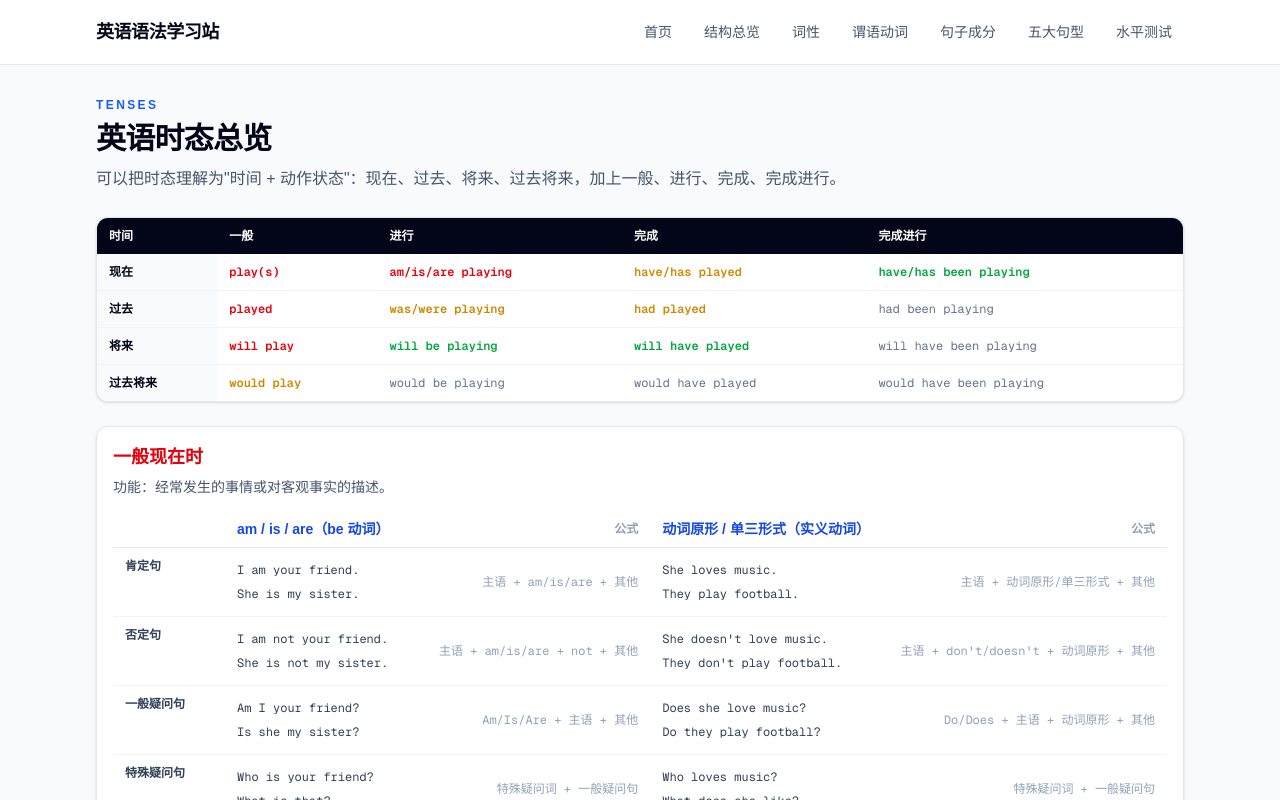
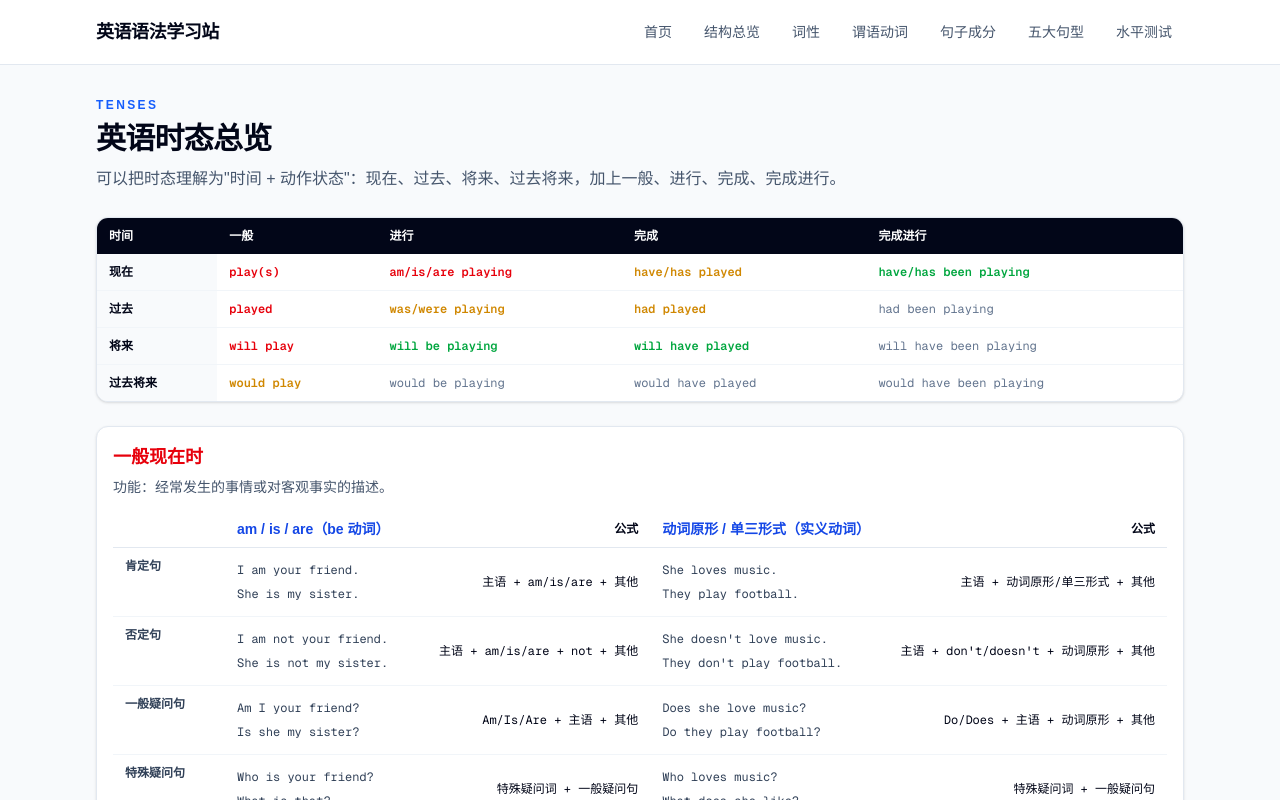
Before and after one commit to Jet-zz/EnglishGrammarSite, a Next.js app: page /grammar/tenses in a window 1280 px wide. Shown: the top 800 px of the page. Built offline with nearby package versions, Linux system fonts and the light colour scheme.

Commit message:
公式及公式栏字体改为黑色

```diff
--- a/src/app/grammar/tenses/page.tsx
+++ b/src/app/grammar/tenses/page.tsx
@@ -79,7 +79,7 @@ export default function TensesPage() {
                           <th key={col.label} className="px-3 py-2 whitespace-nowrap">
                             <div className="flex items-center justify-between gap-4">
                               <span className="text-sm font-bold text-blue-700">{col.label}</span>
-                              <span className="text-xs text-slate-400">公式</span>
+                              <span className="text-xs text-slate-950">公式</span>
                             </div>
                           </th>
                         ))}
@@ -99,7 +99,7 @@ export default function TensesPage() {
                                     <span key={ei} className="block">{ex}</span>
                                   ))}
                                 </div>
-                                <div className="shrink-0 font-mono text-xs leading-6 text-slate-400 whitespace-nowrap">
+                                <div className="shrink-0 font-mono text-xs leading-6 text-slate-950 whitespace-nowrap">
                                   {row.formulas[ci]}
                                 </div>
                               </div>
```
